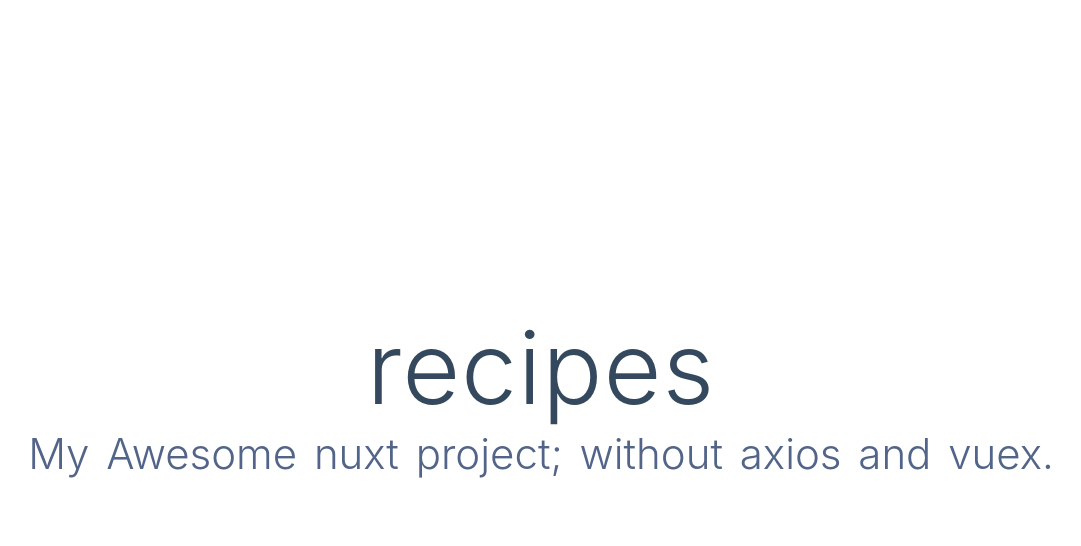
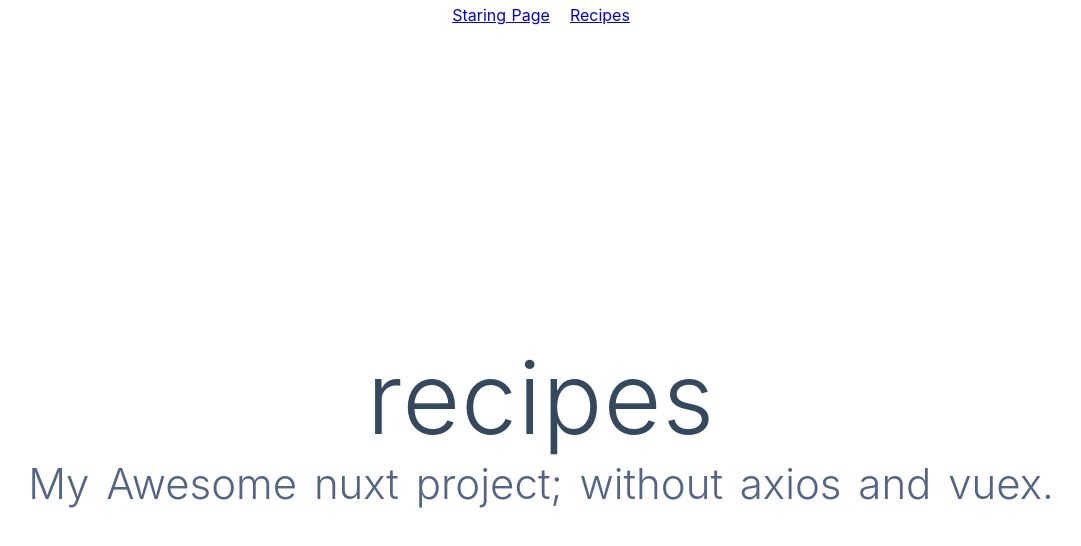
Before and after one commit to Chahinaz/nuxt-academind-recipes, a Nuxt app: page / in a window 1280 px wide. Shown: the top 546 px of the page, without its empty margins (99-1180 px from the left). Built offline with nearby package versions, Linux system fonts and the light colour scheme.

Commit message:
[COMPLETE] adding a header to navigate between home page and recipes page

```diff
--- /dev/null
+++ b/components/Header.vue
@@ -0,0 +1,34 @@
+<template>
+  <header>
+    <nav>
+      <ul>
+        <li><nuxt-link to="/">Staring Page</nuxt-link></li>
+        <li><nuxt-link to="/recipes">Recipes</nuxt-link></li>
+      </ul>
+    </nav>
+  </header>
+</template>
+
+
+<style>
+  header {
+    width: 100%;
+    height: 30px;
+    display: flex;
+    justify-content: center;
+    align-items: center;
+  }
+
+  ul {
+    list-style: none;
+    padding: 0;
+    margin: 0;
+    display: flex;
+    align-items: center;
+    justify-content: center;
+  }
+
+  li {
+    margin: 0 10px;
+  }
+</style>
--- a/layouts/default.vue
+++ b/layouts/default.vue
@@ -1,8 +1,19 @@
 <template>
   <div>
+    <Header/>
     <nuxt/>
   </div>
 </template>
+
+<script>
+  import Header from '../components/Header.vue'
+
+  export default {
+    components: {
+      Header
+    }
+  }
+</script>
 
 <style>
 html
```
